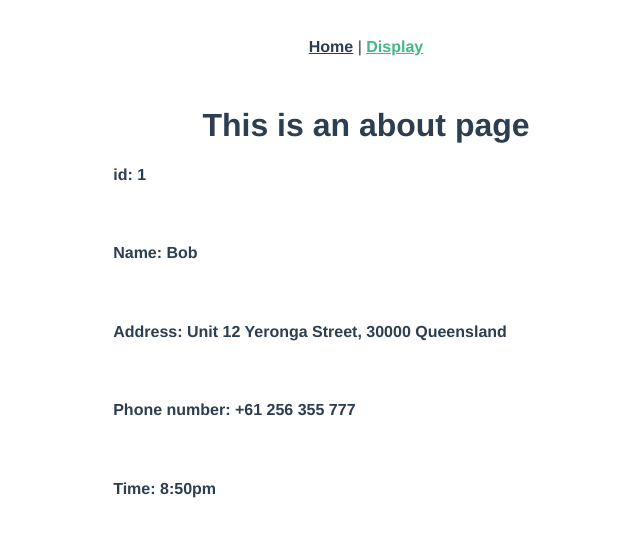
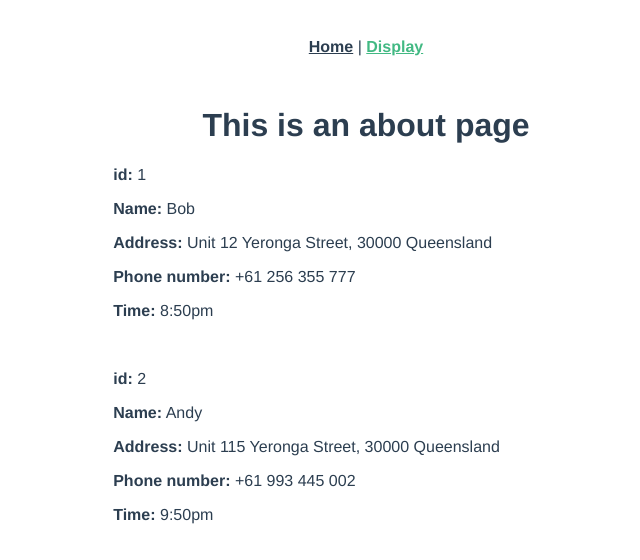
Before and after one commit to Jonathanyji98/vue-sample-project, a Vue app: page /about in a window 1280 px wide. Shown: the top 560 px of the page, without its empty margins (274-914 px from the left). Built offline with nearby package versions, Linux system fonts and the light colour scheme.

Commit message:
added an array data to loop

```diff
--- a/src/components/Display.vue
+++ b/src/components/Display.vue
@@ -1,5 +1,6 @@
 <script lang="ts">
   import {defineComponent} from "vue";
+  //import { OwnerService } from "../../src/services/ownerService.ts";
 
   export default defineComponent({
     name: 'Display',
@@ -10,33 +11,40 @@
 
     data: function() {
       return {
+        dataArray: [
+              {
                 id: "1",
                 name: "Bob",
                 address: "Unit 12 Yeronga Street, 30000 Queensland",
                 phoneNumber: "+61 256 355 777",
                 time: "8:50pm"
-     };
+              },
+              {
+                id: "2",
+                name: "Andy",
+                address: "Unit 115 Yeronga Street, 30000 Queensland",
+                phoneNumber: "+61 993 445 002",
+                time: "9:50pm"
+              }
+            ]
+
+        // dataArray: OwnerService.getOwnerData()
+      }
     }
 
-    // getData: function(){
-    //   this.id = "1"
-    //   this.name = "Bob"
-    //   this.address = "Unit 12 Yeronga Street, 30000 Queensland"
-    //   this.phoneNumber = "+61 256 355 777"
-    //   this.time = "8:50pm"
-    // }
 
     });
 
 </script>
 
 <template>
-    <div class="display">
-      <h4>id: {{id}}</h4> <br>
-      <h4>Name: {{name}}</h4> <br>
-      <h4>Address: {{address}}</h4> <br>
-      <h4>Phone number: {{phoneNumber}}</h4> <br>
-      <h4>Time: {{time}}</h4> <br>
+    <div class="display" v-for="entry in dataArray" :key="entry.id">
+      <p><b>id:</b> {{entry.id}}</p>
+      <p><b>Name:</b> {{entry.name}}</p>
+      <p><b>Address:</b> {{entry.address}}</p>
+      <p><b>Phone number:</b> {{entry.phoneNumber}}</p>
+      <p><b>Time:</b> {{entry.time}}</p>
+      <br>
     </div>
 </template>
 
```
Lines whose indentation alone changed are shown as unchanged.
